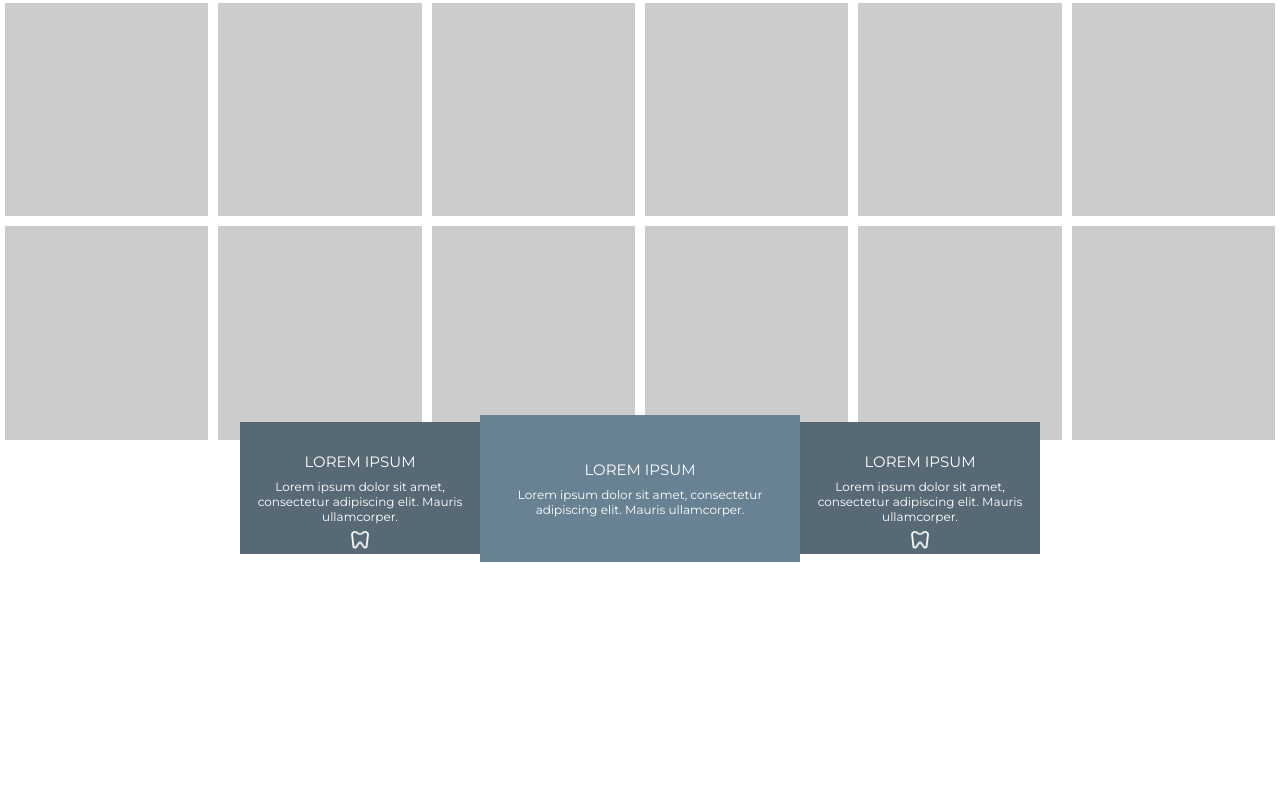
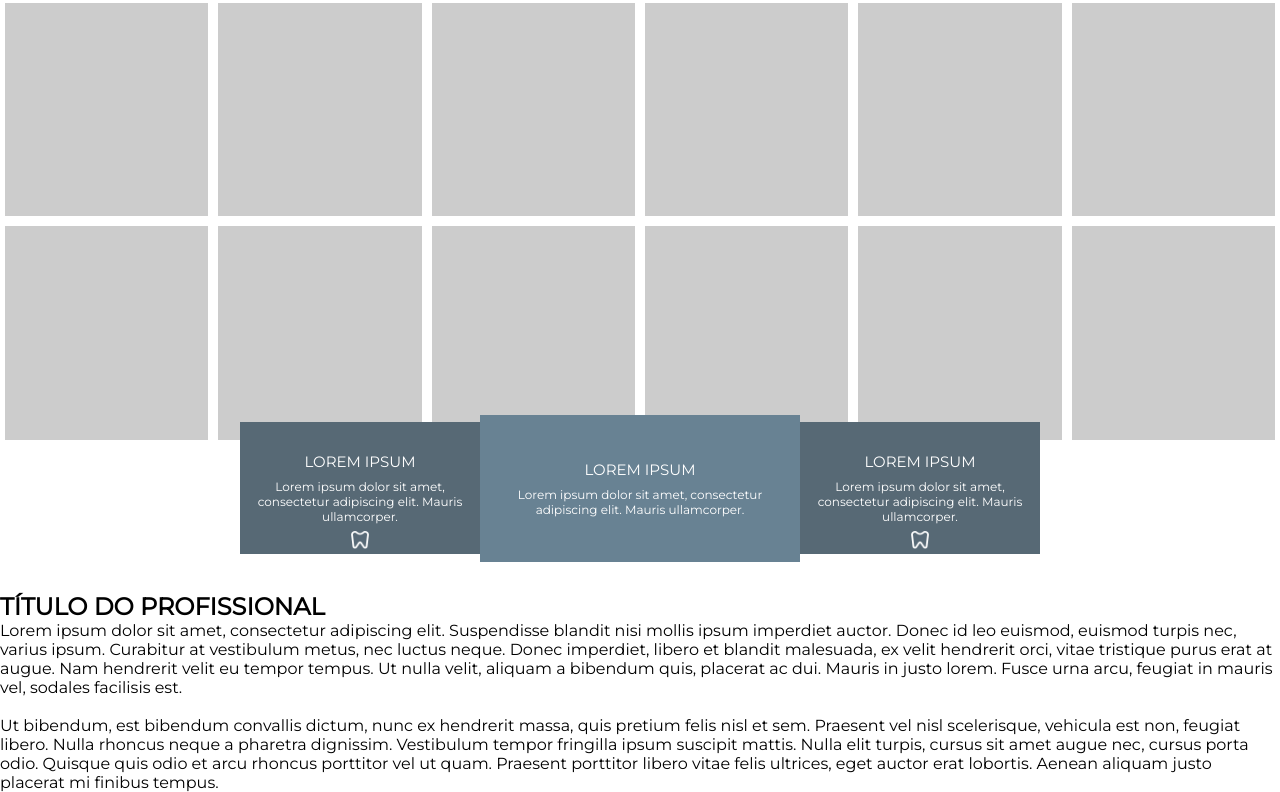
Before and after one commit to DevDiana/Projeto-04, a plain HTML site: page index.html in a window 1280 px wide. Shown: the part 82-874 px from the top of the page. Before the commit the page ends 800 px from the top, so only its background shows below. Drawn offline with Linux system fonts and the light colour scheme.

Commit message:
enviando uma parte da section-perfil

```diff
--- a/css/style.css
+++ b/css/style.css
@@ -121,3 +121,16 @@ section.servicos > .container .box-servico:nth-of-type(3){
 	padding:30px 2%;
 	background-color: #576975;
 }
+section.perfil-container .perfil-wraper{
+	padding-top: 50%;
+	position: relative;
+}
+section.perfil-container .perfil-wraper2{
+	position: absolute;
+	left: 0;
+	top: 0;
+	display: flex;
+	width: 100%;
+	height: 100%;
+	background-color: green;
+}
--- a/index.html
+++ b/index.html
@@ -90,5 +90,30 @@
 		</div><!--container-->
 	</section><!--servicos-->
 
+	<section class="perfil-conainer">
+		<div class="container">
+			<div class="perfil-wraper">
+				<div class="perfil-wraper2">
+				<div class="img-perfil"></div><!--img-perfil-->
+				<div class="texto-perfil">
+					<h2>TÍTULO DO PROFISSIONAL</h2>
+					<p>Lorem ipsum dolor sit amet, consectetur adipiscing elit.
+						 Suspendisse blandit nisi mollis ipsum imperdiet auctor.
+						 Donec id leo euismod, euismod turpis nec, varius ipsum.
+						 Curabitur at vestibulum metus, nec luctus neque.
+						  Donec imperdiet, libero et blandit malesuada, ex velit hendrerit orci, vitae tristique purus erat at augue.
+						  Nam hendrerit velit eu tempor tempus. Ut nulla velit, aliquam a bibendum quis, placerat ac dui.
+							Mauris in justo lorem. Fusce urna arcu, feugiat in mauris vel, sodales facilisis est.<br><br>
+							Ut bibendum, est bibendum convallis dictum, nunc ex hendrerit massa, quis pretium felis nisl et sem.
+							Praesent vel nisl scelerisque, vehicula est non, feugiat libero. Nulla rhoncus neque a pharetra dignissim.
+							Vestibulum tempor fringilla ipsum suscipit mattis. Nulla elit turpis, cursus sit amet augue nec, cursus porta odio. Quisque quis odio et arcu rhoncus porttitor vel ut quam.
+							Praesent porttitor libero vitae felis ultrices, eget auctor erat lobortis.
+							Aenean aliquam justo placerat mi finibus tempus.</p>
+				</div><!--texto-perfil-->
+			</div><!--perfil-wraper2-->
+			</div><!--perfil-wraper-->
+		</div><!--container-->
+	</section><!--perfil-container-->
+
 </body>
 </html>
```
Also changed, not shown: imagens/img_perfil.png (added).
